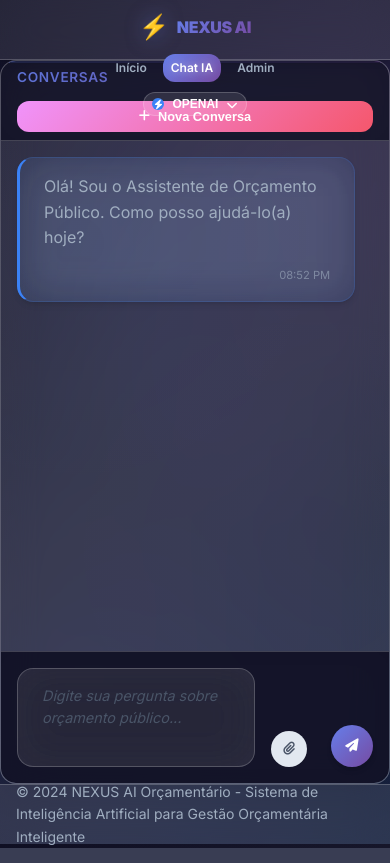
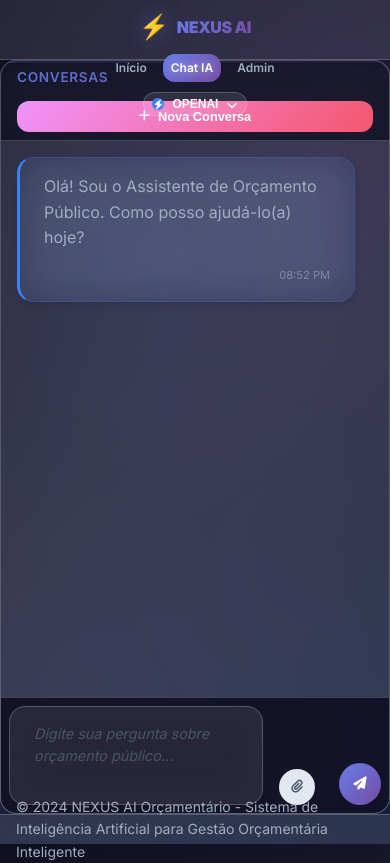
Before and after one commit to bvinhal/Chat-IPOF, a Flask app: page /chat in a window 390 px wide. Run offline with Flask 3, Linux system fonts and the light colour scheme.

Commit message:
Melhorias estéticas

```diff
--- a/static/css/chat.css
+++ b/static/css/chat.css
@@ -323,7 +323,7 @@
 
 /* Entrada de mensagem futurista */
 .chat-input {
-    padding: var(--spacing-md);
+    padding: var(--spacing-xs);
     background: rgba(15, 15, 35, 0.8);
     border-top: 1px solid var(--glass-border);
     backdrop-filter: var(--glass-backdrop);
@@ -763,7 +763,7 @@
     }
 
     .chat-input {
-        padding: var(--spacing-sm);
+        padding: var(--spacing-xs);
     }
 
     #messageForm {
@@ -1226,7 +1226,7 @@
 
 /* Entrada de mensagem - design mais limpo */
 .chat-input {
-    padding: var(--spacing-md) var(--spacing-lg); /* Padding lateral maior */
+    padding: var(--spacing-xs) var(--spacing-xxl); /* Padding lateral maior */
     background: rgba(15, 15, 35, 0.9);
     border-top: 1px solid var(--glass-border);
     backdrop-filter: var(--glass-backdrop);
@@ -1434,7 +1434,7 @@
     }
 
     .chat-input {
-        padding: var(--spacing-sm);
+        padding: var(--spacing-xs);
     }
 
     .chat-messages {
@@ -1828,7 +1828,7 @@
 
 /* Entrada de mensagem */
 .chat-input {
-    padding: var(--spacing-md) var(--spacing-lg);
+    padding: var(--spacing-xs) var(--spacing-xxl);
     background: rgba(15, 15, 35, 0.9);
     border-top: 1px solid var(--glass-border);
     backdrop-filter: var(--glass-backdrop);
@@ -1969,7 +1969,7 @@
     }
 
     .chat-input {
-        padding: var(--spacing-sm);
+        padding: var(--spacing-xs);
     }
 
     .chat-messages {
--- a/static/css/main.css
+++ b/static/css/main.css
@@ -57,12 +57,13 @@
     /* Tamanhos e espaçamentos - HEADER REDUZIDO */
     --container-width: 1400px;
     --header-height: 60px; /* Reduzido de 80px para 60px */
-    --footer-height: 60px;
+    --footer-height: 30px;
     --spacing-xs: 0.5rem;
     --spacing-sm: 1rem;
     --spacing-md: 1.5rem;
     --spacing-lg: 2rem;
     --spacing-xl: 3rem;
+    --spacing-xxl: 5rem;
 
     /* Bordas e raios */
     --radius-sm: 8px;
```
